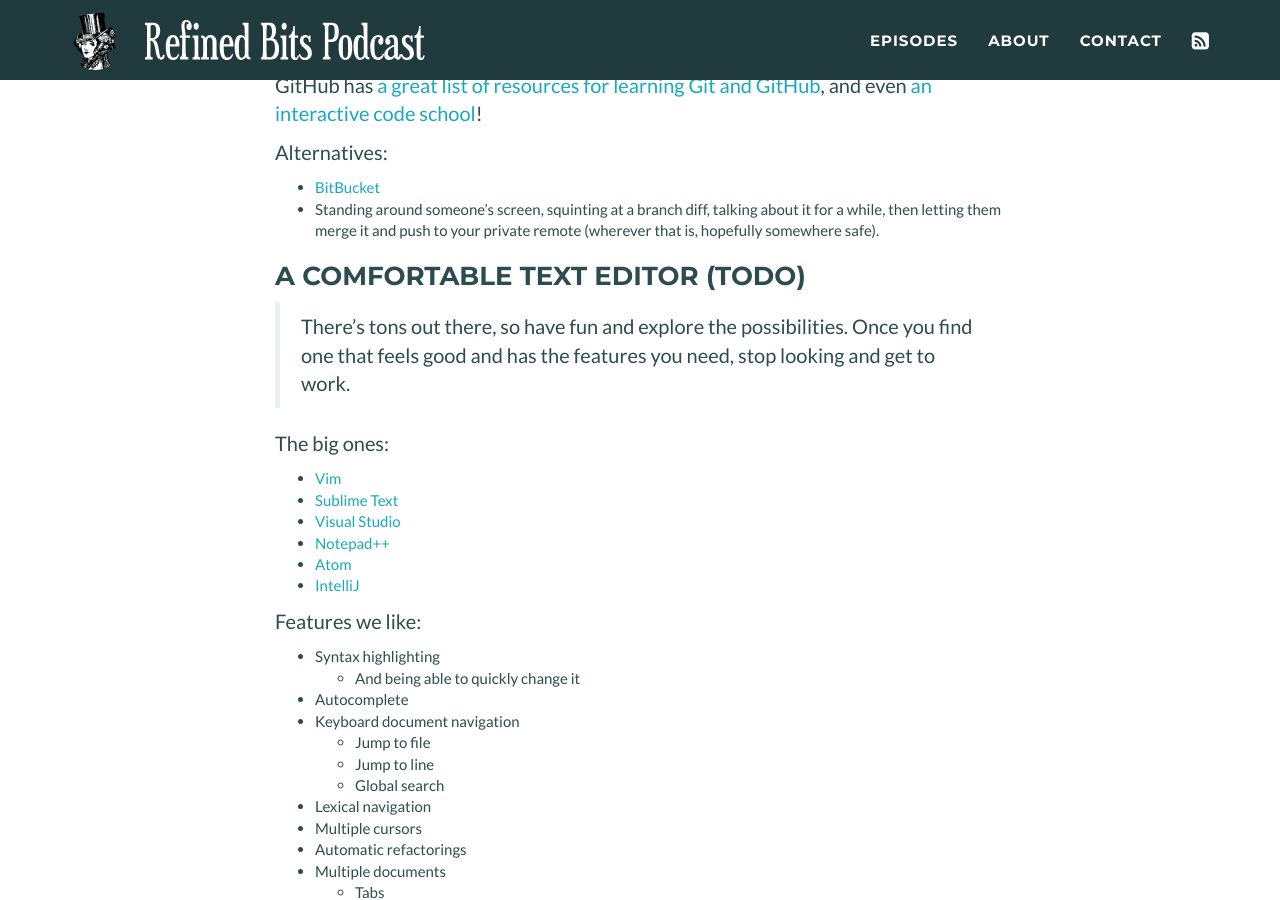
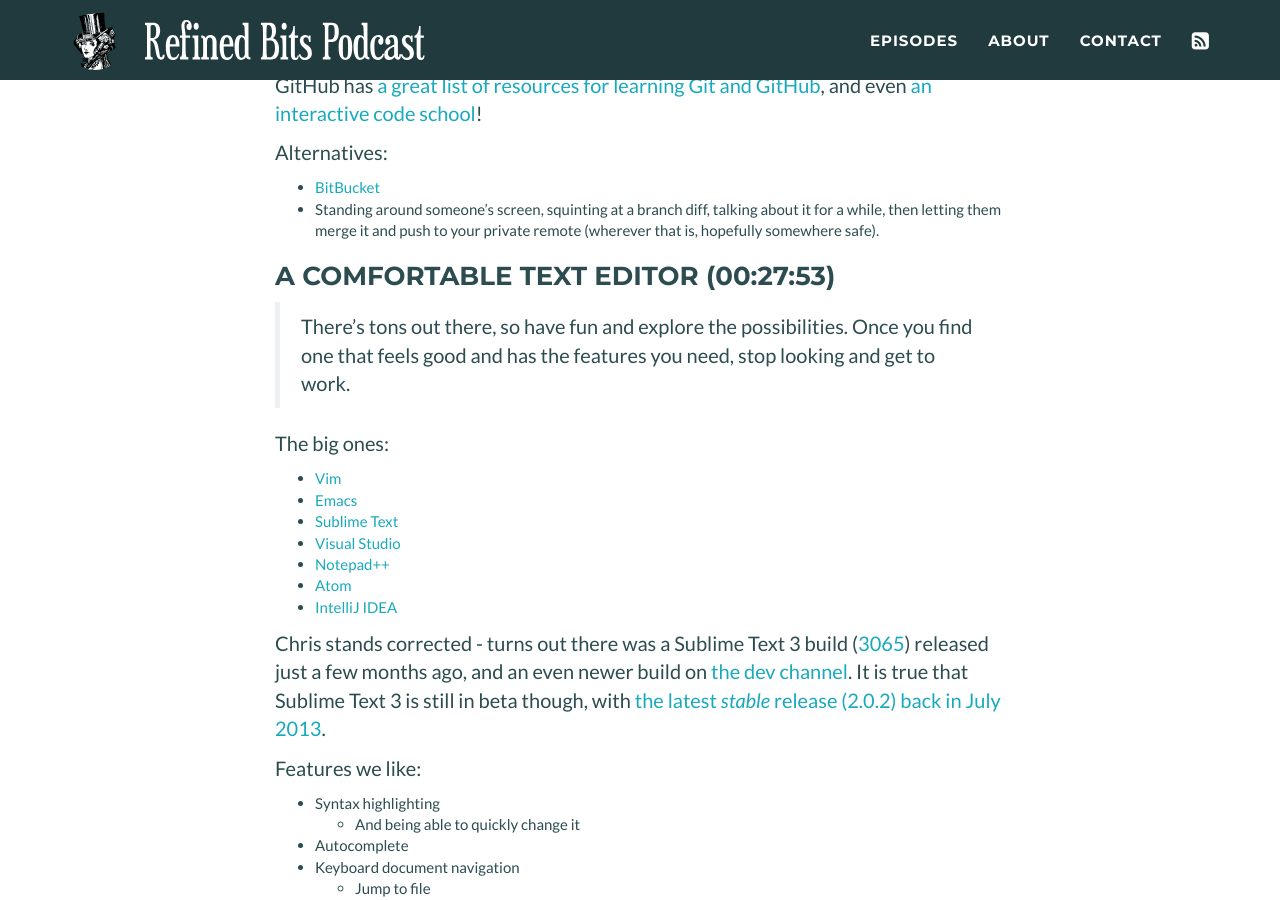
Before and after one commit to refined-bits/refinedbitspodcast.com, a Jekyll site: the page built from _posts/2014-12-16-preparing-for-a-hackathon.md, in a window 1280 px wide and 900 px high, scrolled down 3701 px. Built offline with Jekyll 4.4.1, drawn with Linux system fonts in a browser that asks for light colours.

Commit message:
Some more notes on text editors.

```diff
--- a/_posts/2014-12-16-preparing-for-a-hackathon.md
+++ b/_posts/2014-12-16-preparing-for-a-hackathon.md
@@ -117,18 +117,21 @@
  * [BitBucket](https://bitbucket.org)
  * Standing around someone's screen, squinting at a branch diff, talking about it for a while, then letting them merge it and push to your private remote (wherever that is, hopefully somewhere safe).
 
-### A Comfortable Text Editor (TODO)
+### A Comfortable Text Editor (00:27:53)
 
 > There's tons out there, so have fun and explore the possibilities. Once you find one that feels good and has the features you need, stop looking and get to work.
 
 The big ones:
 
  * [Vim](http://www.vim.org/)
+ * [Emacs](http://www.gnu.org/software/emacs/)
  * [Sublime Text](http://www.sublimetext.com/)
  * [Visual Studio](http://www.visualstudio.com/)
  * [Notepad++](http://notepad-plus-plus.org/)
  * [Atom](https://atom.io/)
- * [IntelliJ](http://www.jetbrains.com/idea/)
+ * [IntelliJ IDEA](http://www.jetbrains.com/idea/)
+
+Chris stands corrected - turns out there was a Sublime Text 3 build ([3065](http://www.sublimetext.com/3)) released just a few months ago, and an even newer build on [the dev channel](http://www.sublimetext.com/3dev). It is true that Sublime Text 3 is still in beta though, with [the latest *stable* release (2.0.2) back in July 2013](http://www.sublimetext.com/2).
 
 Features we like:
 
```
